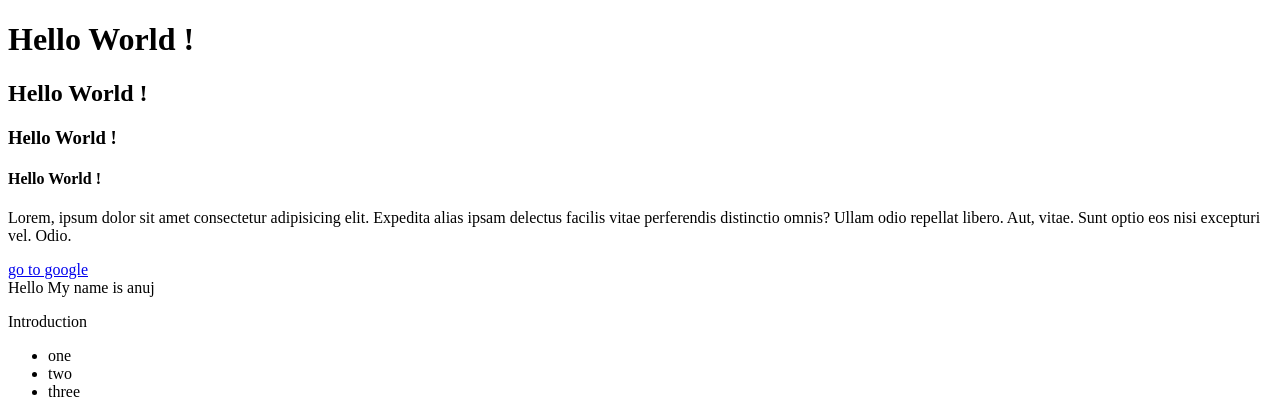
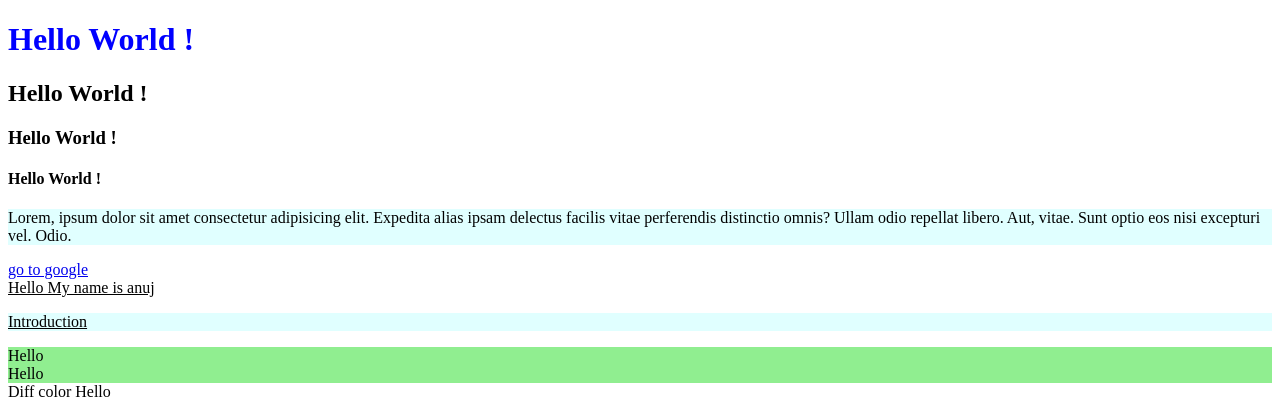
Before and after one commit to anujkaushik1/HTML-CSS-JS, a plain HTML site: page index.html in a window 1280 px wide. Shown: the top 414 px of the page. Drawn offline with Linux system fonts and the light colour scheme.

Commit message:
Basic Selectors

```diff
--- a/index.html
+++ b/index.html
@@ -5,6 +5,26 @@
     <meta http-equiv="X-UA-Compatible" content="IE=edge" />
     <meta name="viewport" content="width=device-width, initial-scale=1.0" />
     <title>Intro To Web</title>
+
+    <style>
+
+        h1{
+            color: blue;
+        }
+        p{
+            background-color: lightcyan;
+        }
+
+        #unique {
+            text-decoration: underline;
+        }
+
+        .common {
+            background-color: lightgreen;
+        }
+
+    </style>
+
   </head>
 
   <body>
@@ -31,6 +51,12 @@
         Hello My name is anuj
         <p>Introduction</p>
     </div>
+
+    <div class="common commom2">Hello</div>
+    <div></div>
+    <div class="common">Hello</div>
+    <div></div>
+    <div class="common2">Diff color Hello</div>
 
     <!-- list -->
     <!-- unorderlist  -->
```
